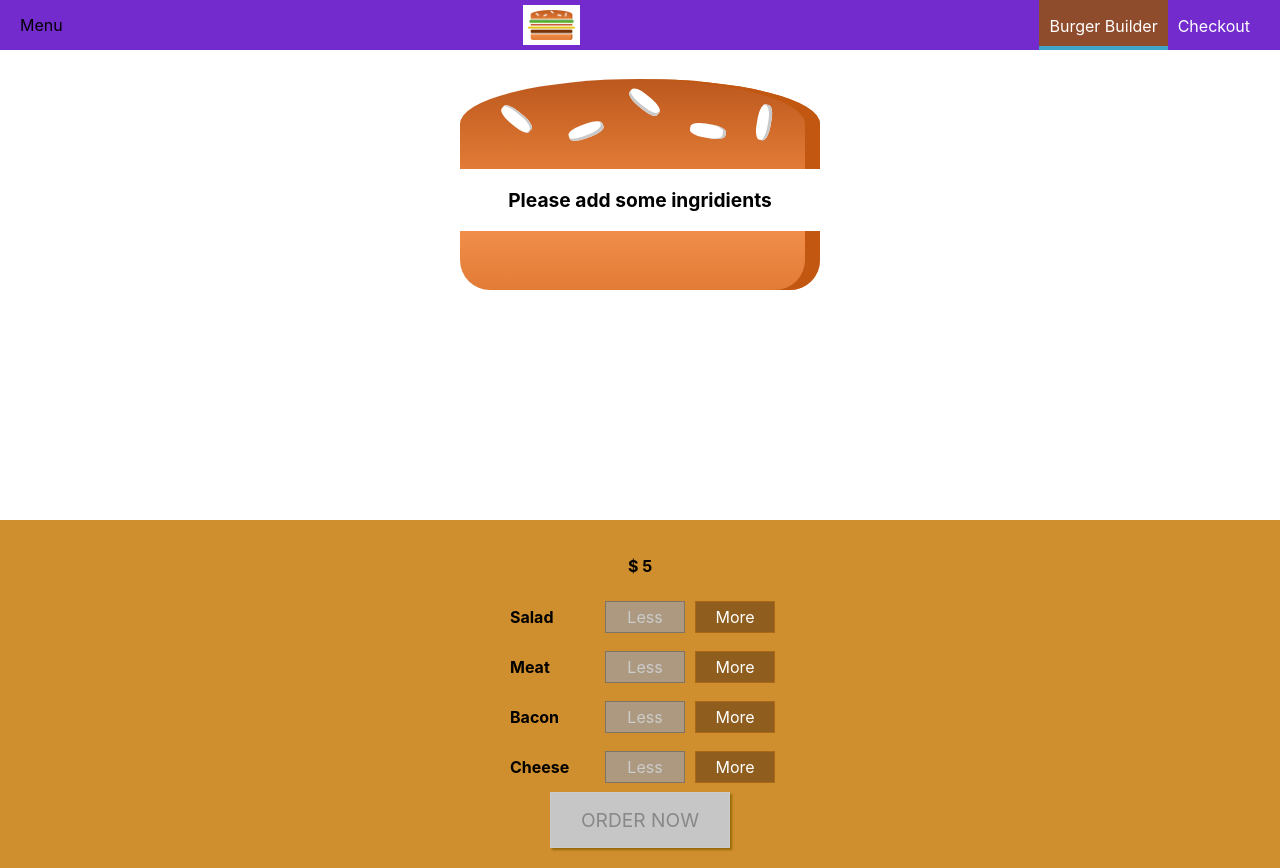
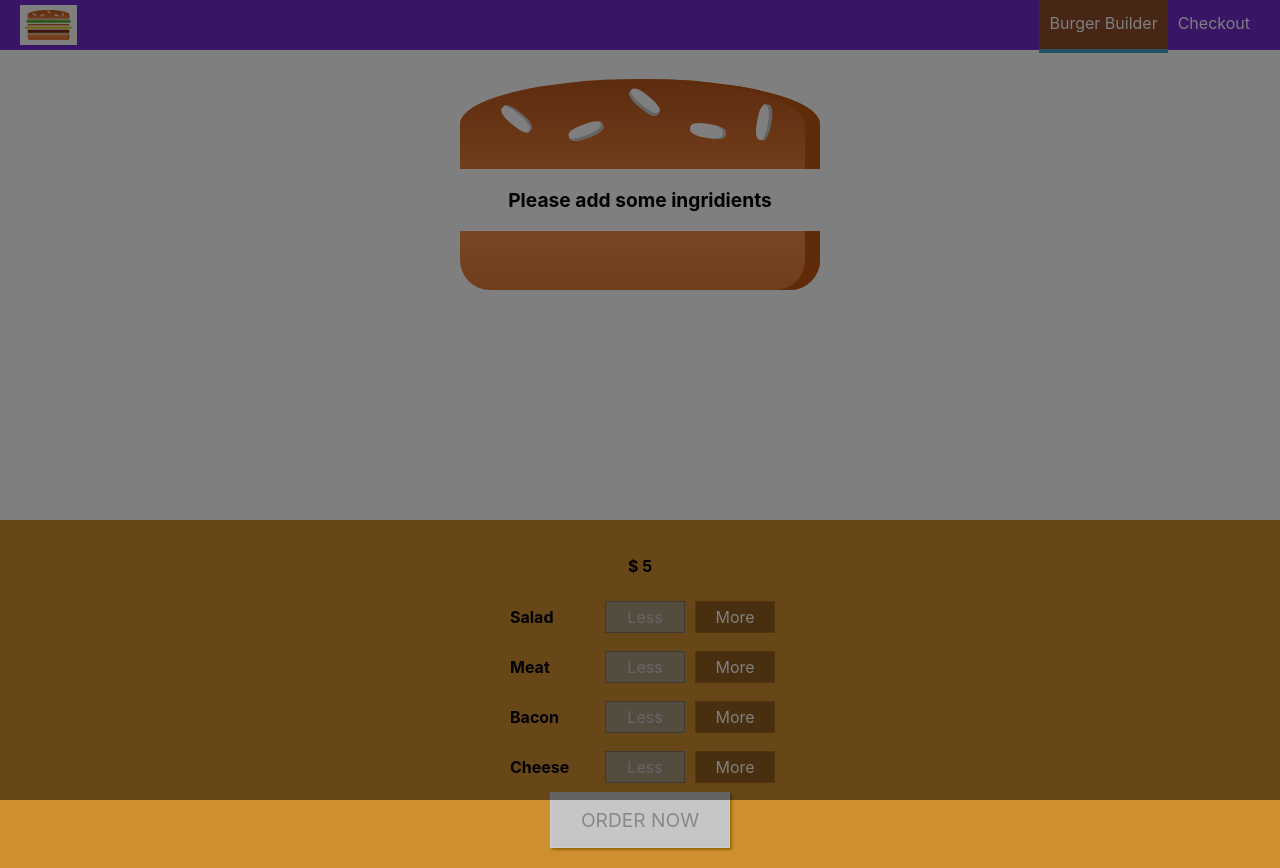
Before and after one commit to ivanKoretskyy/burger, a React (Create React App) app: page / in a window 1280 px wide. Built offline with nearby package versions, Linux system fonts and the light colour scheme.

Commit message:
finished with layout

```diff
--- a/src/components/Layout/Layout.js
+++ b/src/components/Layout/Layout.js
@@ -1,19 +1,35 @@
-import React from "react";
+import React, { Component } from "react";
 import BurgerBuilder from "../../containers/BurgerBuilder/BurgerBuilder";
 import classes from "./Layout.module.scss";
 import Toolbar from "../navigation/Toolbar/Toolbar";
+import SideDrawer from "../navigation/SideDrawer/SideDrawer";
 
-const layout = props => {
+class Layout extends Component {
+  state = {
+    showDrawer: true
+  };
+  closeSideDrawerHandler = () => {
+    this.setState({ showDrawer: false });
+  };
+  openSideDrawerHandler = () => {
+    this.setState({ showDrawer: true });
+  };
+  render() {
     return (
       <>
         <div className={classes.layout}>
-        <Toolbar />
+          <Toolbar showMenu={this.openSideDrawerHandler} />
+          <SideDrawer
+            showDrawer={this.state.showDrawer}
+            closeDrawer={this.closeSideDrawerHandler}
+          />
           <main className={classes.main}>
             <BurgerBuilder />
           </main>
         </div>
       </>
     );
-};
+  }
+}
 
-export default layout;
+export default Layout;
--- a/src/components/navigation/NavigationItem/NavigationItem.module.css
+++ b/src/components/navigation/NavigationItem/NavigationItem.module.css
@@ -1,9 +1,33 @@
+.NavigationItem {
+  margin: 0;
+  box-sizing: border-box;
+  display: block;
+  width: 100%;
+  align-items: center;
+}
+
+.NavigationItem a {
+  color: white;
+  padding: 16px 10px;
+  box-sizing: border-box;
+  display: block;
+  border-bottom: 4px solid transparent;
+  text-decoration: none;
+}
+.NavigationItem a:hover,
+.NavigationItem a:active,
+.NavigationItem a.active {
+  color: #40a4c8;
+}
+
+@media (min-width: 500px) {
   .NavigationItem {
     margin: 0;
     box-sizing: border-box;
     display: flex;
     height: 100%;
     align-items: center;
+    width: auto;
   }
 
   .NavigationItem a {
@@ -22,3 +46,4 @@
     border-bottom: 4px solid #40a4c8;
     background-color: #8f4c2c;
   }
+}
--- a/src/components/navigation/NavigationList/NavigationList.module.css
+++ b/src/components/navigation/NavigationList/NavigationList.module.css
@@ -4,5 +4,12 @@
   list-style: none;
   height: 100%;
   display: flex;
+  flex-flow: column;
   align-items: center;
 }
+
+@media (min-width: 500px) {
+  .NavigationList {
+    flex-flow: row;
+  }
+}
--- /dev/null
+++ b/src/components/navigation/SideDrawer/SideDrawer.js
@@ -0,0 +1,22 @@
+import React from "react";
+import classes from "./SideDrawer.module.css";
+import Logo from "../Logo/Logo";
+import NavigationList from "../NavigationList/NavigationList";
+import Backdrop from "../../UI/Backdrop/Backdrop";
+const sideDrawer = props => {
+  const attachedClass = props.showDrawer ? classes.Open : classes.Close;
+  return (
+    <>
+      <Backdrop show={props.showDrawer} clicked={props.closeDrawer} />
+      <div className={classes.SideDrawer + " " + attachedClass}>
+        <div className={classes.Logo}>
+          <Logo />
+        </div>
+        <nav>
+          <NavigationList />
+        </nav>
+      </div>
+    </>
+  );
+};
+export default sideDrawer;
--- /dev/null
+++ b/src/components/navigation/SideDrawer/SideDrawer.module.css
@@ -0,0 +1,31 @@
+.SideDrawer {
+  position: fixed;
+  top: 0;
+  left: 0;
+  width: 280px;
+  max-width: 70%;
+  height: 100%;
+  background-color: rgba(0, 0, 0, 0.5);
+  z-index: 200;
+  padding: 32px 16px;
+  box-sizing: border-box;
+  transition: transform 0.3s ease-out;
+  overflow: hidden;
+}
+
+@media (min-width: 500px) {
+  .SideDrawer {
+    display: none;
+  }
+}
+.Open {
+  transform: translateX(0);
+}
+.Close {
+  transform: translateX(-100%);
+}
+.Logo {
+  height: 11%;
+  max-height: 80px;
+  display: inline-block;
+}
--- a/src/components/navigation/Toolbar/Toolbar.js
+++ b/src/components/navigation/Toolbar/Toolbar.js
@@ -6,9 +6,15 @@ import NavigationList from "./../NavigationList/NavigationList";
 const toolbar = props => {
   return (
     <header className={classes.Header}>
-      <div>Menu</div>
+      <div onClick={props.showMenu} className={classes.DrawerToggle}>
+        <div />
+        <div />
+        <div />
+      </div>
       <Logo />
-      <NavigationList />
+      <nav className={classes.DesctopOnly}>
+        <NavigationList />
+      </nav>
     </header>
   );
 };
--- a/src/components/navigation/Toolbar/Toolbar.module.css
+++ b/src/components/navigation/Toolbar/Toolbar.module.css
@@ -12,3 +12,32 @@
   z-index: 90;
   background-color: rgba(100, 20, 200, 0.9);
 }
+@media (max-width: 500px) {
+  .DesctopOnly {
+    display: none;
+  }
+}
+
+.DrawerToggle {
+  width: 40px;
+  height: 100%;
+  display: flex;
+  flex-flow: column;
+  justify-content: space-around;
+  align-items: center;
+  padding: 10px 0;
+  box-sizing: border-box;
+  cursor: pointer;
+}
+
+.DrawerToggle div {
+  width: 90%;
+  height: 3px;
+  background-color: white;
+}
+
+@media (min-width: 500px) {
+  .DrawerToggle {
+    display: none;
+  }
+}
```
Lines whose indentation alone changed are shown as unchanged.
